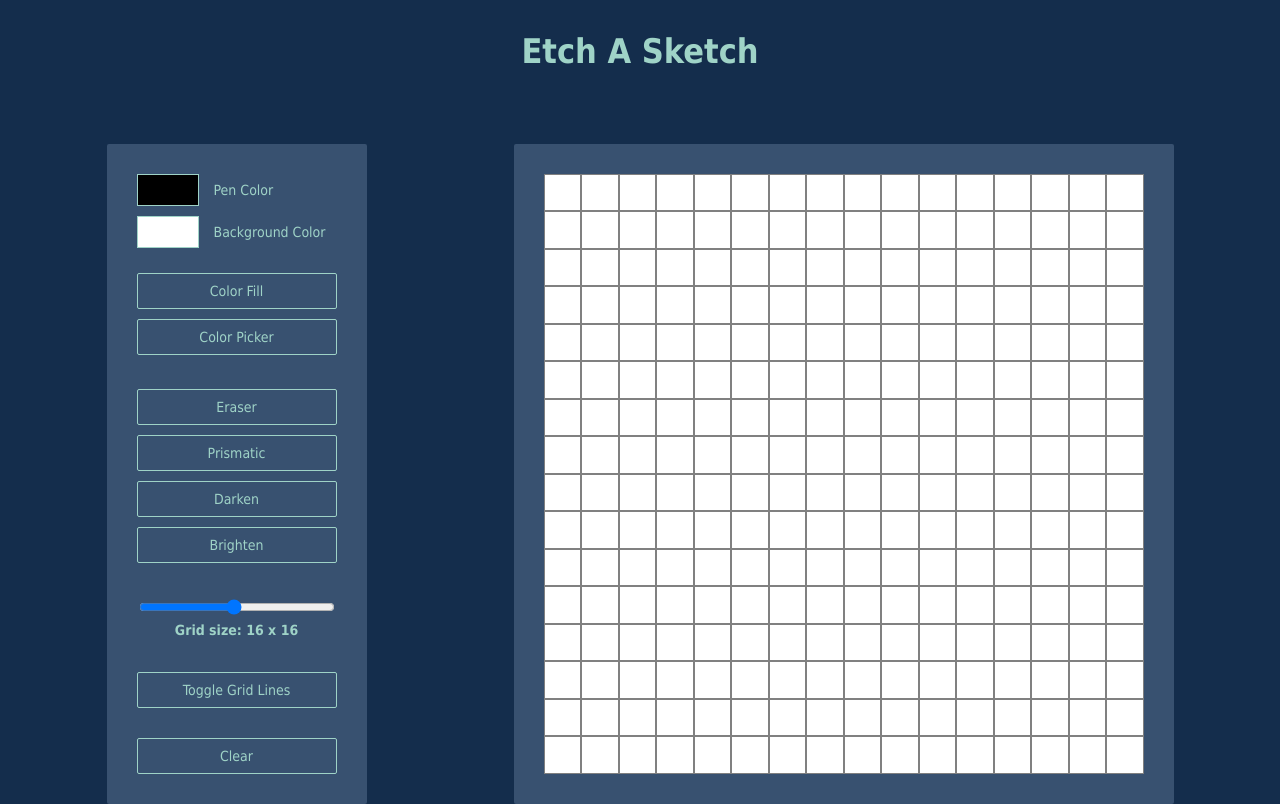
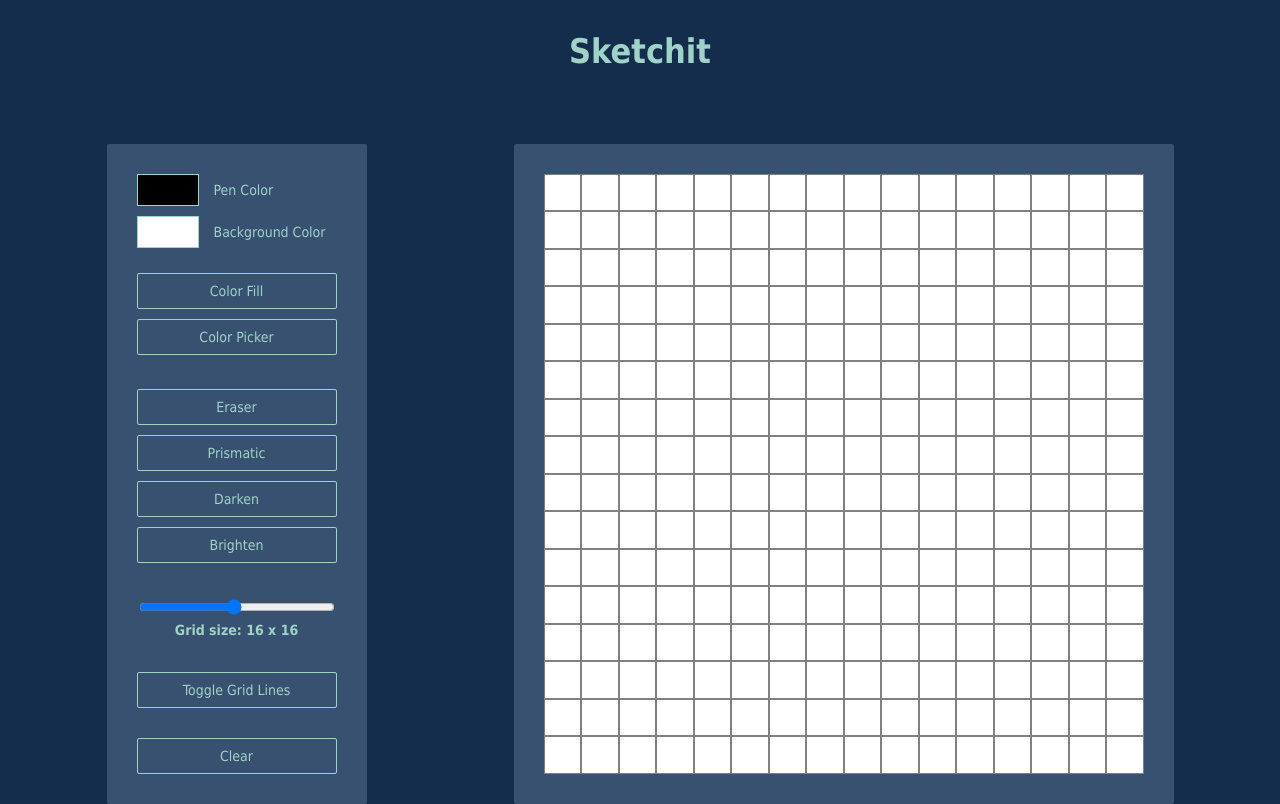
Before and after one commit to Mike-Benn/etch-a-sketch, a plain HTML site: page index.html in a window 1280 px wide. Drawn offline with Linux system fonts and the light colour scheme.

Commit message:
Change title and heading,clean up spaces

```diff
--- a/index.html
+++ b/index.html
@@ -3,15 +3,14 @@
 <head>
     <meta charset="UTF-8">
     <meta name="viewport" content="width=device-width, initial-scale=1.0">
-    <title>Etch A Sketch | Mike Bennett</title>
+    <title>Sketchit | Mike Bennett</title>
     <link rel="stylesheet" href="../etch-a-sketch/styles.css">
     <script src="../etch-a-sketch/scripts.js" defer></script>
 </head>
 <body>
     <header>
-        <h1>Etch A Sketch</h1>
+        <h1>Sketchit</h1>
     </header>
-
     <div class="page-container" draggable="false">
         <div class="grid-controls">
             <div class="color-controls">
@@ -49,7 +48,5 @@
         </div>
         <div class="grid"></div>
     </div>
-
-
 </body>
 </html>
```
